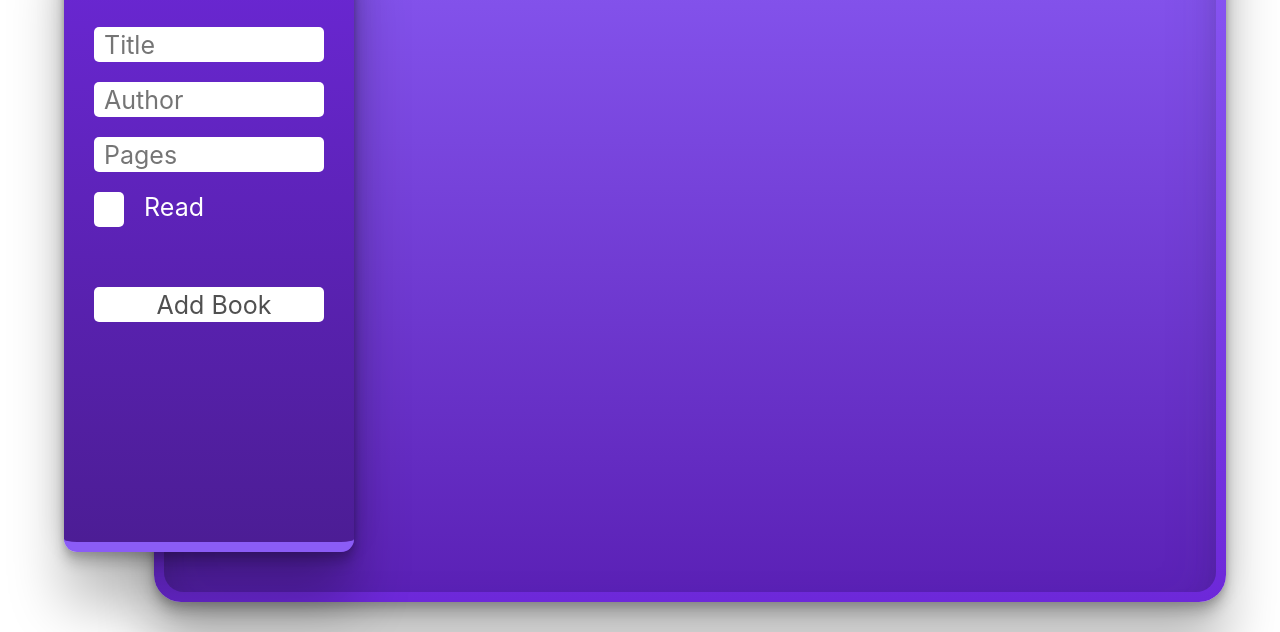
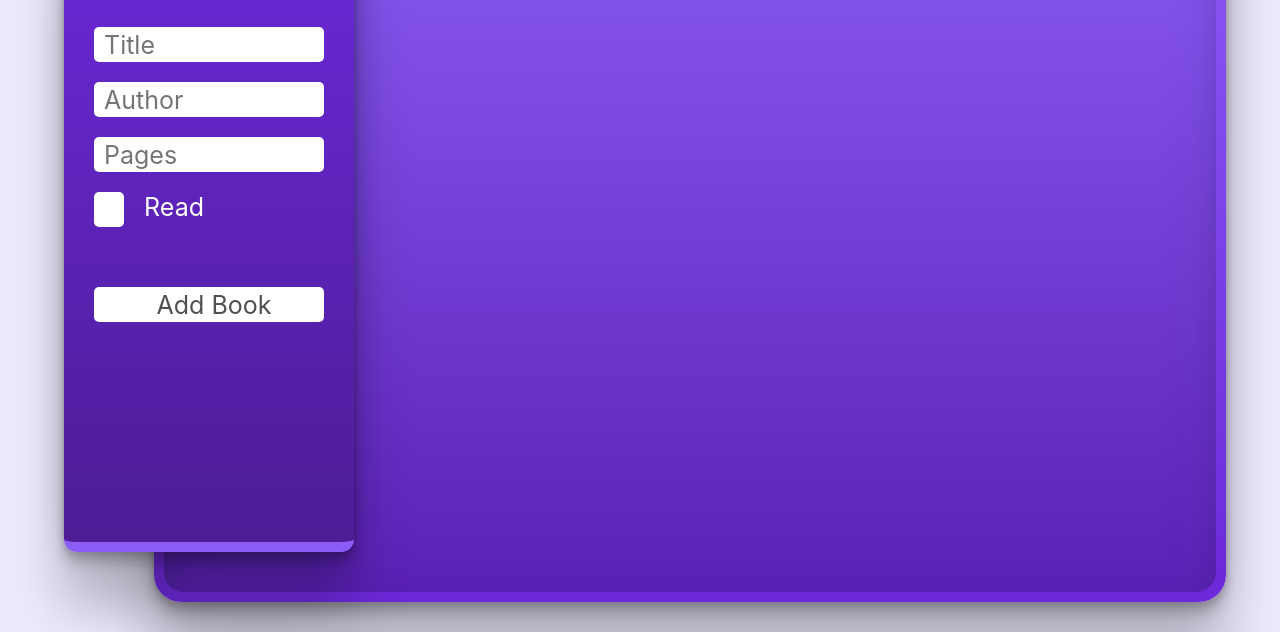
Before and after one commit to IncredibleRacoon/OdinLog, a plain HTML site: page odinProjects/bookLibrary/index.html in a window 1280 px wide. Shown: the part 168-800 px from the top of the page. Drawn offline with Linux system fonts and the light colour scheme.

Commit message:
Change background color of book library

```diff
--- a/odinProjects/bookLibrary/style.css
+++ b/odinProjects/bookLibrary/style.css
@@ -9,6 +9,7 @@ html {
     padding: 0;
     height: 100vh;
     position: relative;
+    background-color: #ede9fe;
 }
 body {
     position: absolute;
```
